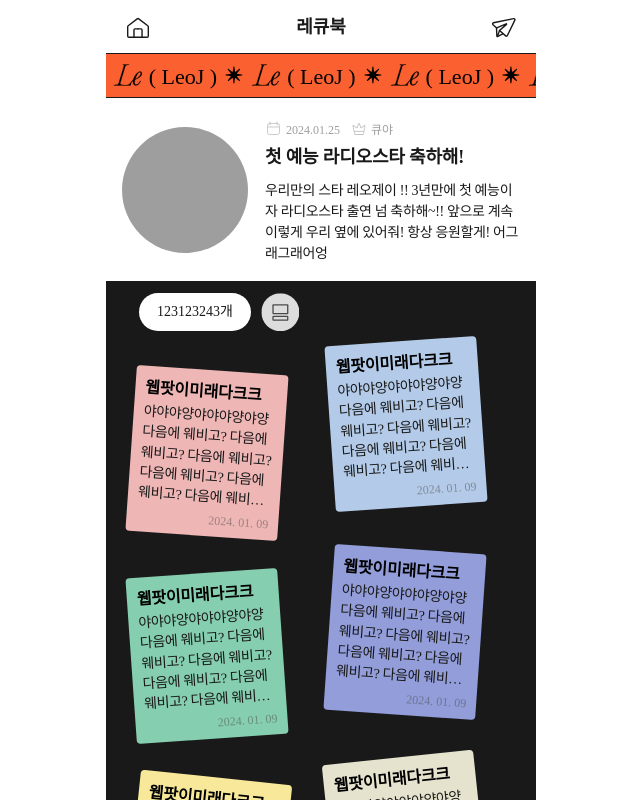
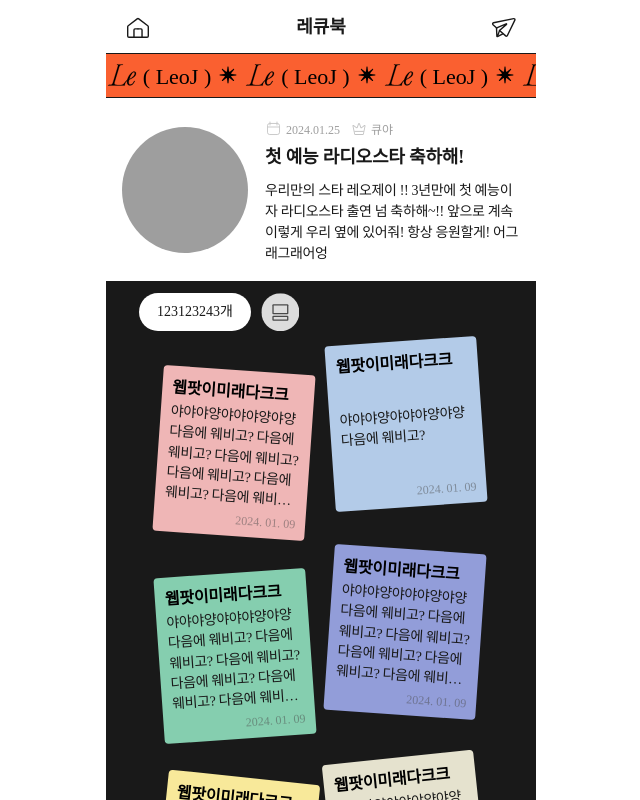
Before and after one commit to Team-Lecue/Lecue-Client, a React (Vite) app: page /detail in a window 1280 px wide. Shown: the top 800 px of the page, without its empty margins (319-959 px from the left). Built offline with nearby package versions, Linux system fonts and the light colour scheme; no server answers; grey boxes are pictures that could not be loaded; a web font is replaced by a local one.

Commit message:
style: 레큐노트 리스트 가로 중앙정렬 구현

```diff
--- a/src/Detail/components/LecueNoteListContainer/LecueNoteListContainer.style.ts
+++ b/src/Detail/components/LecueNoteListContainer/LecueNoteListContainer.style.ts
@@ -15,3 +15,10 @@ export const LecueNoteListContainerWrapper = styled.div<{
   }};
   flex: 1;
 `;
+
+export const LecueNoteListViewWrapper = styled.div`
+  display: flex;
+  justify-content: center;
+
+  width: 100%;
+`;
--- a/src/Detail/components/LecueNoteListContainer/index.tsx
+++ b/src/Detail/components/LecueNoteListContainer/index.tsx
@@ -1,6 +1,7 @@
 import { useState } from 'react';
 
 import LecueNoteListHeader from '../LecueNoteLIstHeader';
+import LinearView from '../LinearView';
 import ZigZagView from '../ZigZagView';
 import * as S from './LecueNoteListContainer.style';
 
@@ -33,11 +34,13 @@ function LecueNoteListContainer({
         isZigZagView={isZigZagView}
         buttonOnClick={() => setIsZigZagView(!isZigZagView)}
       />
-      {isZigZagView ? (
-        <ZigZagView noteList={noteList} />
-      ) : (
-        <ZigZagView noteList={noteList} />
-      )}
+      <S.LecueNoteListViewWrapper>
+        {isZigZagView ? (
+          <ZigZagView noteList={noteList} />
+        ) : (
+          <LinearView noteList={noteList} />
+        )}
+      </S.LecueNoteListViewWrapper>
     </S.LecueNoteListContainerWrapper>
   );
 }
--- a/src/Detail/components/ZigZagView/ZigZagView.style.ts
+++ b/src/Detail/components/ZigZagView/ZigZagView.style.ts
@@ -4,8 +4,8 @@ export const ZigZagViewWrapper = styled.div`
   display: grid;
   grid-template-columns: repeat(2, 1fr);
 
-  width: 100%;
-  padding-top: 0.4rem;
+  width: 34.2rem;
+  padding: 0.4rem 0 2rem 0;
 `;
 
 export const LecueNoteContainer = styled.div`
--- a/src/Detail/page/DetailPage/index.tsx
+++ b/src/Detail/page/DetailPage/index.tsx
@@ -22,7 +22,7 @@ const testProp = {
       noteId: 1,
       renderType: 1,
       content:
-        '야야야양야야야양야양 다음에 웨비고? 다음에 웨비고? 다음에 웨비고? 다음에 웨비고? 다음에 웨비고? 다음에 웨비고? 다음에',
+        '야야야양야야야양야양 다음에 웨비고? 다음에 웨비고? 다음에 웨비고? 다음에 웨비고? 다음에 웨비고? 다음에 웨비고? 다음에야야야양야야야양야양 다음에 웨비고? 다음에 웨비고? 다음에 웨비고? 다음에 웨비고? 다음에 웨비고? 다음에 웨비고? 다음에야야야양야야야양야양 다음에 웨비고? 다음에 웨비고? 다음에 웨비고? 다음에 웨비고? 다음에 웨비고? 다음에 웨비고? 다음에야야야양야야야양야양 다음에 웨비고? 다음에 웨비고? 다음에 웨비고? 다음에 웨비고? 다음에 웨비고? 다음에 웨비고? 다음에야야야양야야야양야양 다음에 웨비고? 다음에 웨비고? 다음에 웨비고? 다음에 웨비고? 다음에 웨비고? 다음에 웨비고? 다음에야야야양야야야양야양 다음에 웨비고? 다음에 웨비고? 다음에 웨비고? 다음에 웨비고? 다음에 웨비고? 다음에 웨비고? 다음에야야야양야야야양야양 다음에 웨비고? 다음에 웨비고? 다음에 웨비고? 다음에 웨비고? 다음에 웨비고? 다음에 웨비고? 다음에야야야양야야야양야양 다음에 웨비고? 다음에 웨비고? 다음에 웨비고? 다음에 웨비고? 다음에 웨비고? 다음에 웨비고? 다음에야야야양야야야양야양 다음에 웨비고? 다음에 웨비고? 다음에 웨비고? 다음에 웨비고? 다음에 웨비고? 다음에 웨비고? 다음에야야야양야야야양야양 다음에 웨비고? 다음에 웨비고? 다음에 웨비고? 다음에 웨비고? 다음에 웨비고? 다음에 웨비고? 다음에',
       noteDate: '2024. 01. 09',
       noteNickname: '웹팟이미래다크크',
       noteBackgroundColor: 1,
@@ -30,8 +30,7 @@ const testProp = {
     {
       noteId: 2,
       renderType: 2,
-      content:
-        '야야야양야야야양야양 다음에 웨비고? 다음에 웨비고? 다음에 웨비고? 다음에 웨비고? 다음에 웨비고? 다음에 웨비고? 다음에',
+      content: '야야야양야야야양야양 다음에 웨비고?',
       noteDate: '2024. 01. 09',
       noteNickname: '웹팟이미래다크크',
       noteBackgroundColor: 2,
```
